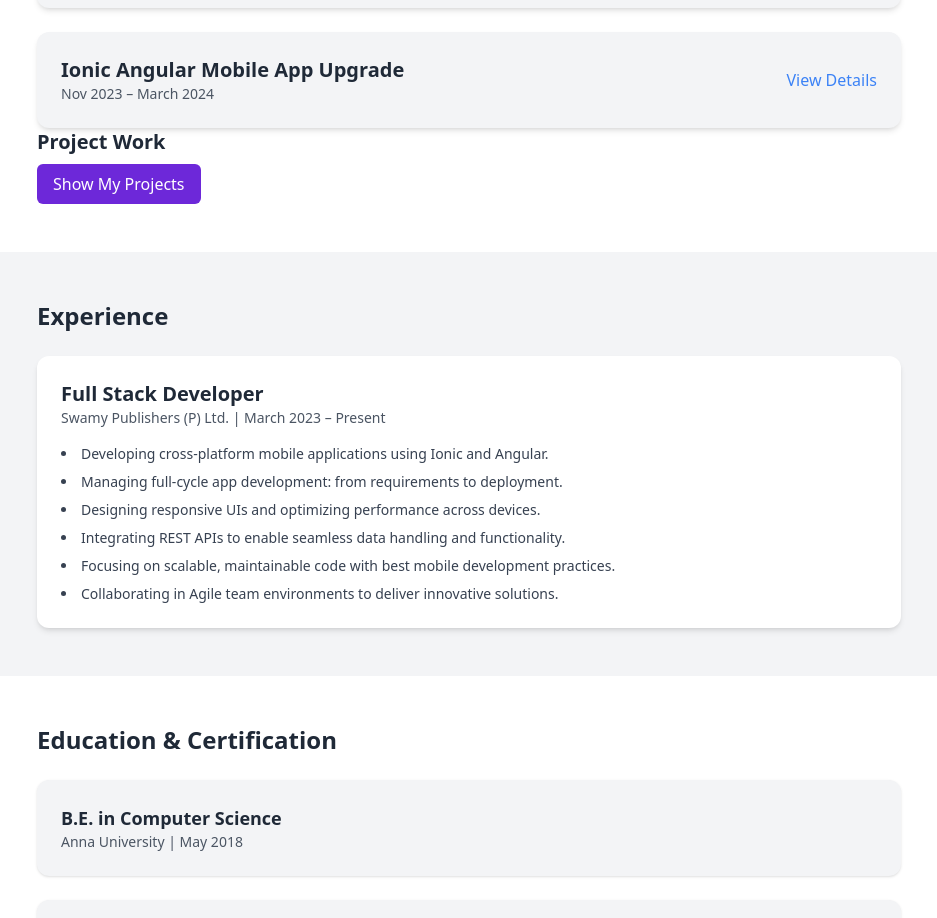
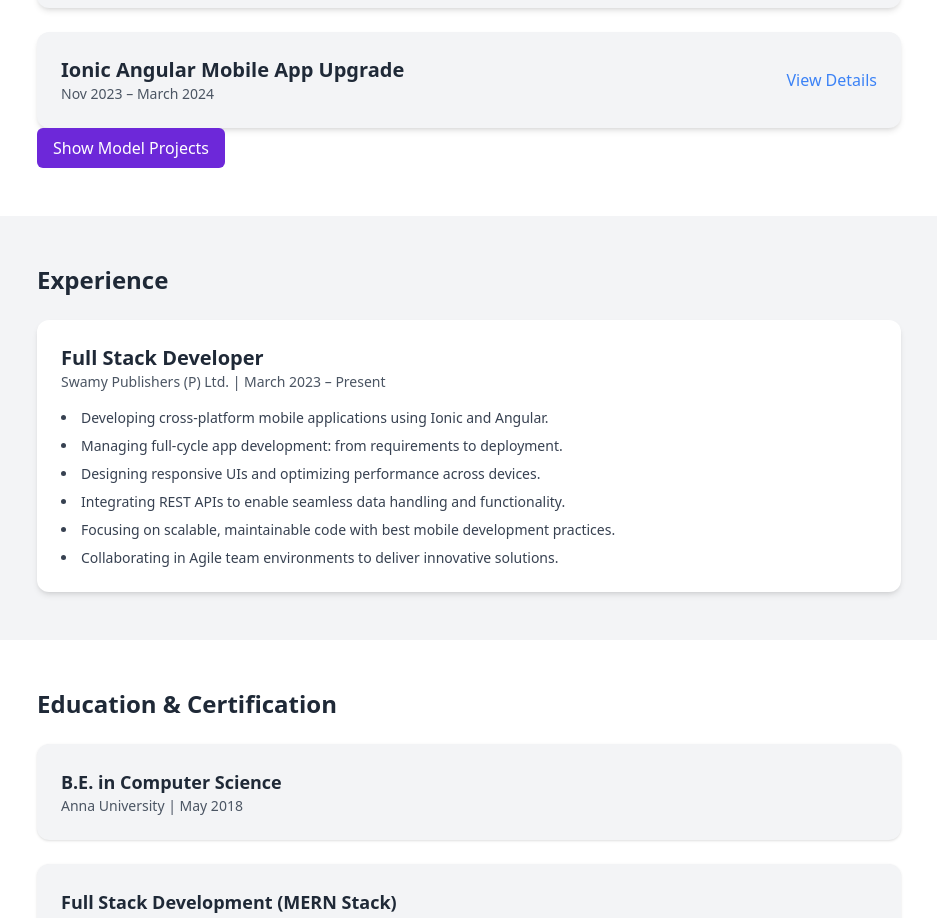
Before and after one commit to Sridev-97/sridhar-portfolio, a React (Create React App) app: page / in a window 1280 px wide. Shown: the part 1040-1958 px from the top of the page, without its empty margins (171-1108 px from the left). Built offline with nearby package versions, Linux system fonts and the light colour scheme.

Commit message:
added model projects

```diff
--- a/src/components/Projects.jsx
+++ b/src/components/Projects.jsx
@@ -80,20 +80,17 @@ const Projects = () => {
           ))}
         </div>
 
-        <h3 className="text-xl font-semibold mb-2">Project Work</h3>
-
                {/* Button to toggle project links */}
         <button
           onClick={() => setShowProjects(!showProjects)}
           className="bg-violet-700 text-white py-2 px-4 rounded-md hover:bg-violet-800 transition-all"
         >
-  {showProjects ? 'Hide Projects' : 'Show My Projects'}
+          {showProjects ? 'Hide' : 'Show Model Projects'}
         </button>
 
         {/* Collapsible Section */}
         {showProjects && (
           <div className="mt-4 space-y-3">
-    <h4 className="text-lg font-semibold">Model Projects</h4>
             <ul className="list-disc pl-5 space-y-2 text-blue-700">
               <li>
                 <a
```
Lines whose indentation alone changed are shown as unchanged.
